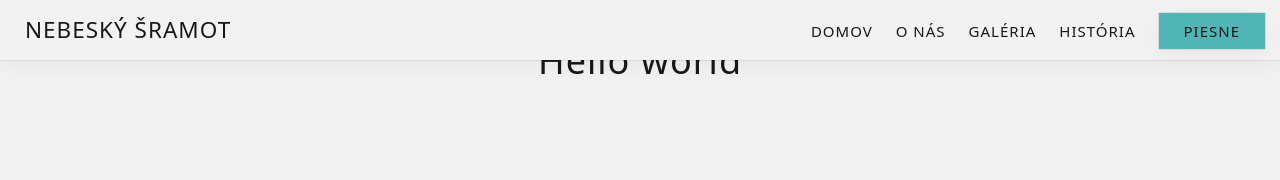
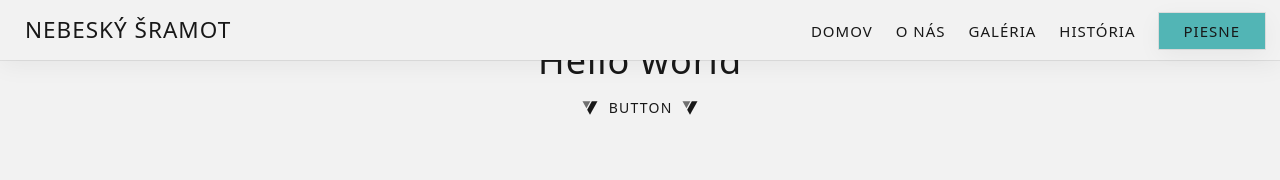
Before and after one commit to PtrBednarik/Sramot_page, a Vue app in the folder frontend/: page /about in a window 1280 px wide. Shown: the top 180 px of the page. Built offline with nearby package versions, Linux system fonts and the light colour scheme; a web font is replaced by a local one.

Commit message:
Vuetify Material Framework

```diff
--- a/frontend/package.json
+++ b/frontend/package.json
@@ -10,7 +10,8 @@
   },
   "dependencies": {
     "vue": "^3.3.10",
-    "vue-router": "^4.2.5"
+    "vue-router": "^4.2.5",
+    "vuetify": "^3.5.1"
   },
   "devDependencies": {
     "@vitejs/plugin-vue": "^4.5.1",
--- a/frontend/src/main.js
+++ b/frontend/src/main.js
@@ -7,6 +7,18 @@ import HomePage from "@/pages/HomePage.vue";
 import { createApp } from 'vue'
 import { createRouter, createWebHistory } from 'vue-router'
 import App from './App.vue'
+
+// Vuetify
+import 'vuetify/styles'
+import { createVuetify } from 'vuetify'
+import * as components from 'vuetify/components'
+import * as directives from 'vuetify/directives'
+
+const vuetify = createVuetify({
+    components,
+    directives,
+})
+
 
 const router = createRouter({
     history: createWebHistory(),
@@ -19,4 +31,5 @@ const router = createRouter({
 
 createApp(App)
     .use(router)
+    .use(vuetify)
     .mount('#app')
--- a/frontend/src/pages/AboutPage.vue
+++ b/frontend/src/pages/AboutPage.vue
@@ -1,6 +1,11 @@
 <template>
   <div>
     <h1>Hello world</h1>
+    <v-btn prepend-icon="$vuetify"
+           append-icon="$vuetify"
+           variant="text">
+      Button
+    </v-btn>
   </div>
 
 </template>
```
Also changed, not shown: 1 other file (tests, documents, lock files or other folders).
